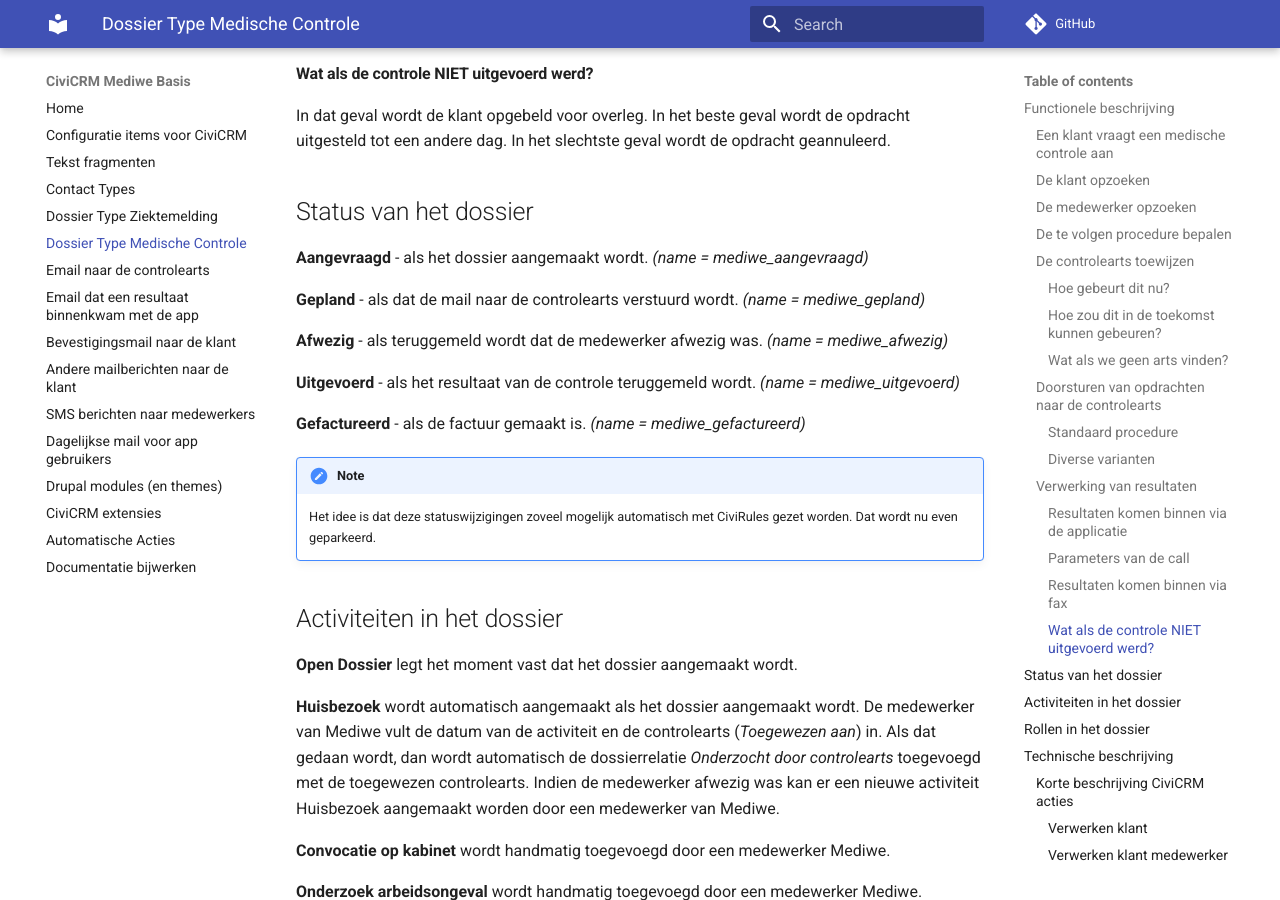
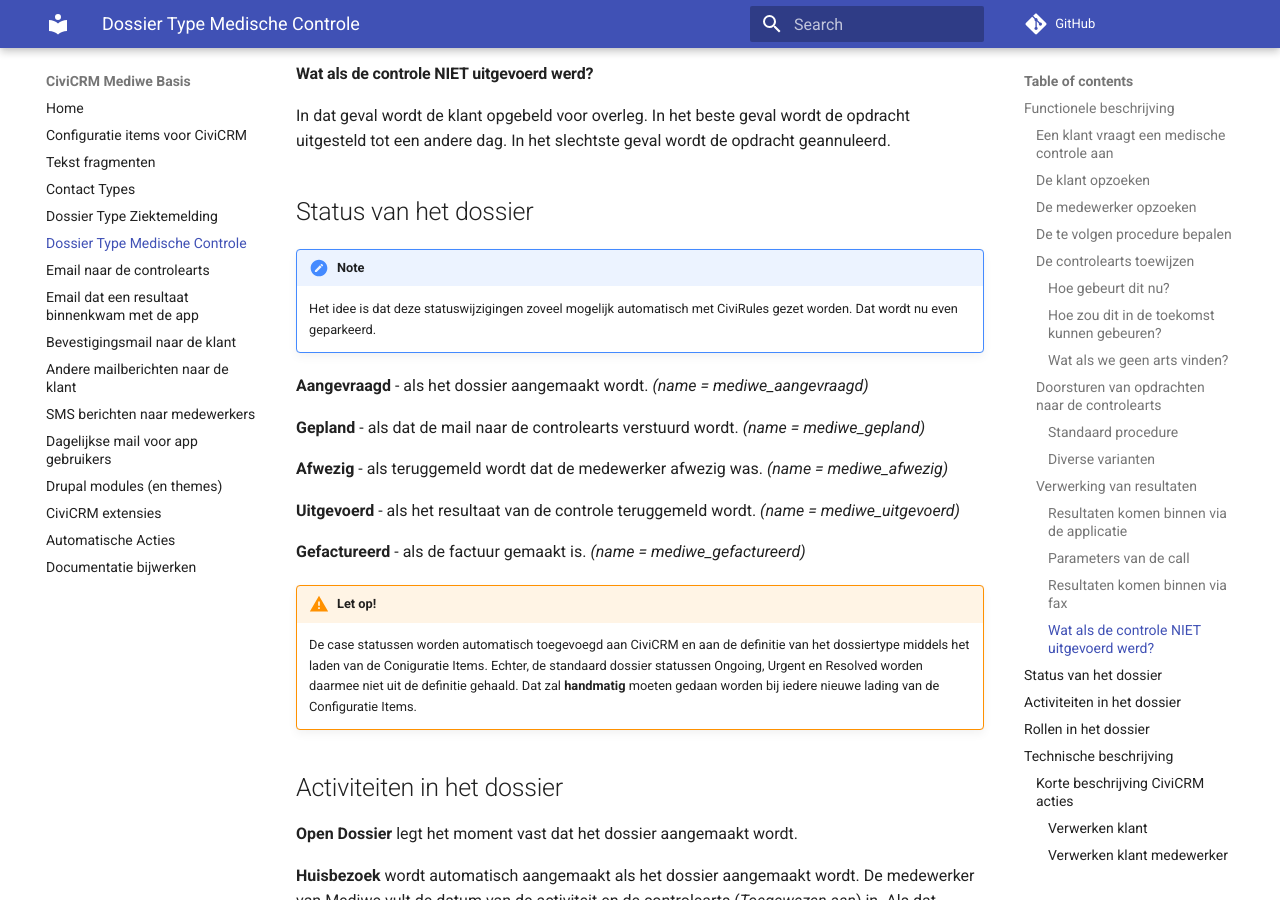
Before and after one commit to CiviCooP/be.mediwe.basis, an MkDocs documentation site: the page built from docs/medische_controle.md, in a window 1280 px wide and 900 px high, scrolled down 4632 px. Built offline with MkDocs 1.6.1 and Material for MkDocs 9.7.7, drawn with Linux system fonts in a browser that asks for light colours; comment, search, counter and statistics services are not loaded; old or Windows-style settings are respelled for this version of MkDocs.

Commit message:
documentatie issue 2499

```diff
--- a/docs/medische_controle.md
+++ b/docs/medische_controle.md
@@ -166,6 +166,11 @@ In het beste geval wordt de opdracht uitgesteld tot een andere dag.
 In het slechtste geval wordt de opdracht geannuleerd.
 
 ## Status van het dossier
+
+!!! note
+
+    Het idee is dat deze statuswijzigingen zoveel mogelijk automatisch met CiviRules gezet worden. Dat wordt nu even geparkeerd.
+
 **Aangevraagd** - als het dossier aangemaakt wordt. *(name = mediwe_aangevraagd)*
 
 **Gepland** - als dat de mail naar de controlearts verstuurd wordt. *(name = mediwe_gepland)*
@@ -176,9 +181,9 @@ In het slechtste geval wordt de opdracht geannuleerd.
 
 **Gefactureerd** - als de factuur gemaakt is. *(name = mediwe_gefactureerd)*
 
-!!! note
+!!! warning "Let op!"
 
-    Het idee is dat deze statuswijzigingen zoveel mogelijk automatisch met CiviRules gezet worden. Dat wordt nu even geparkeerd.
+    De case statussen worden automatisch toegevoegd aan CiviCRM en aan de definitie van het dossiertype middels het laden van de Coniguratie Items. Echter, de standaard dossier statussen Ongoing, Urgent en Resolved worden daarmee niet uit de definitie gehaald. Dat zal **handmatig** moeten gedaan worden bij iedere nieuwe lading van de Configuratie Items.
 
 ## Activiteiten in het dossier
 **Open Dossier** legt het moment vast dat het dossier aangemaakt wordt.
```
